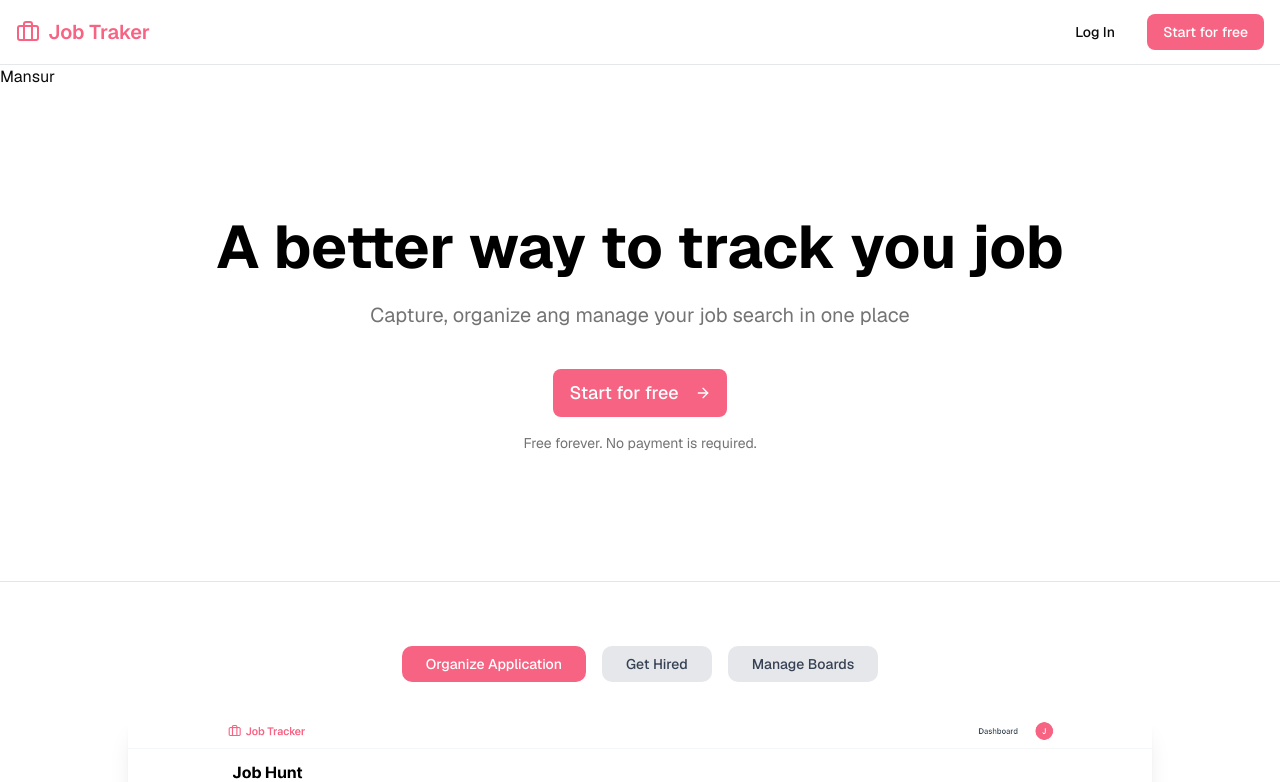
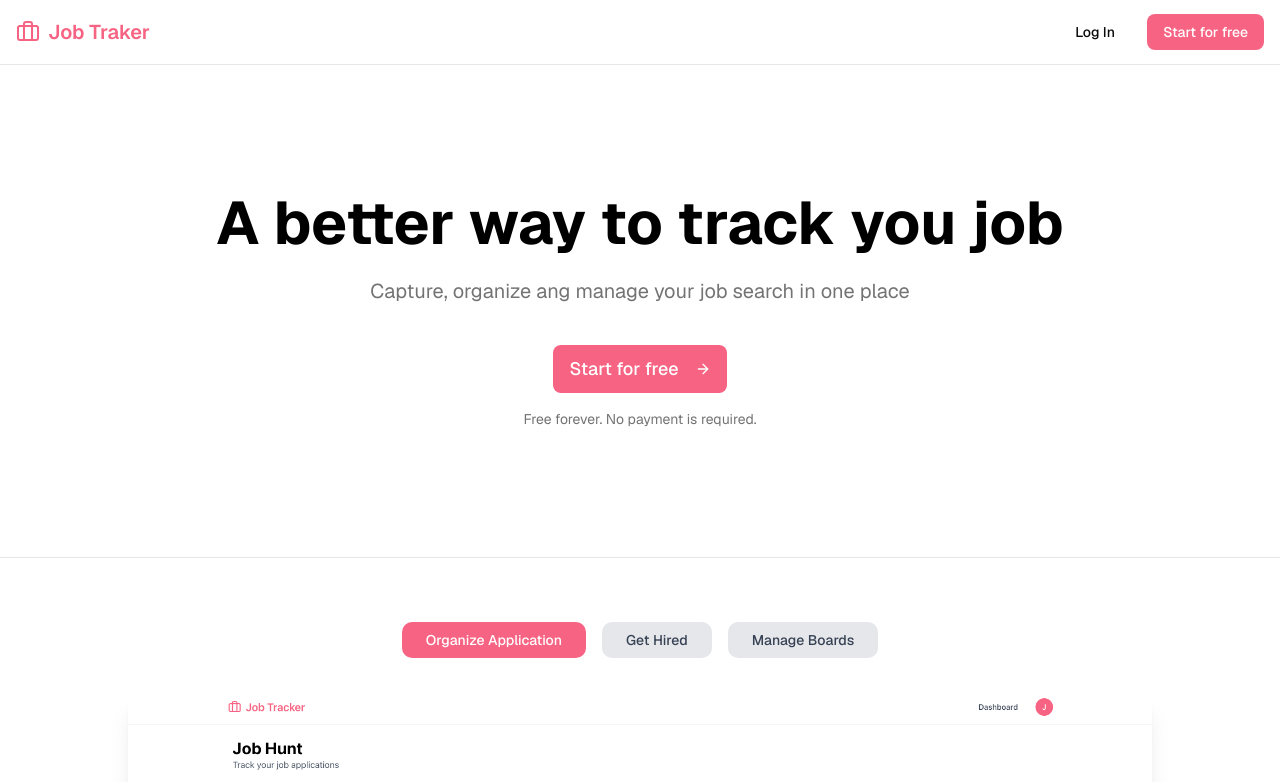
Before and after one commit to Mansur550/Job-Application-Tracker, a Next.js app: page / in a window 1280 px wide. Shown: the top 782 px of the page. Built offline with nearby package versions, Linux system fonts and the light colour scheme.

Commit message:
MongoDb mongoos

```diff
--- a/app/page.tsx
+++ b/app/page.tsx
@@ -11,7 +11,7 @@
 
 
   return (
-    <div className="flex min-h-screen flex-col bg-white">Mansur
+    <div className="flex min-h-screen flex-col bg-white">
       <main className="flex-1">
         {/* Hero Section */}
         <section className="container mx-auto px-4 py-32">
--- a/package.json
+++ b/package.json
@@ -13,6 +13,8 @@
     "class-variance-authority": "^0.7.1",
     "clsx": "^2.1.1",
     "lucide-react": "^1.25.0",
+    "mongodb": "^7.5.0",
+    "mongoos": "^0.0.1-security",
     "next": "16.2.10",
     "react": "19.2.4",
     "react-dom": "19.2.4",
```
Also changed, not shown: 1 other file (tests, documents, lock files or other folders).
